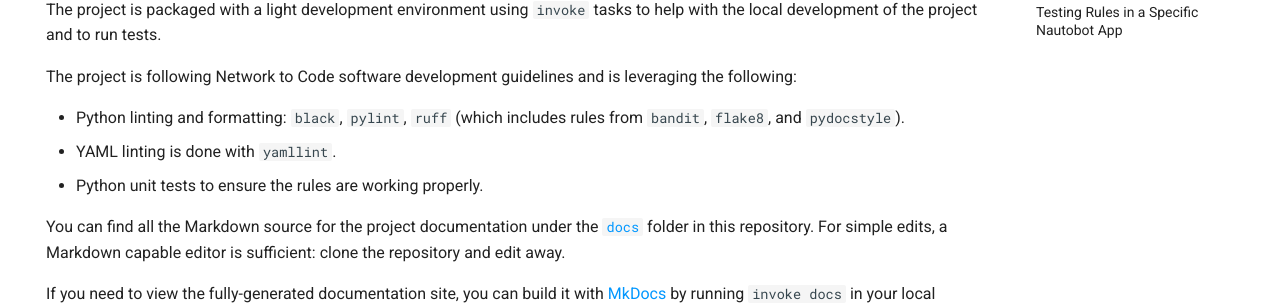
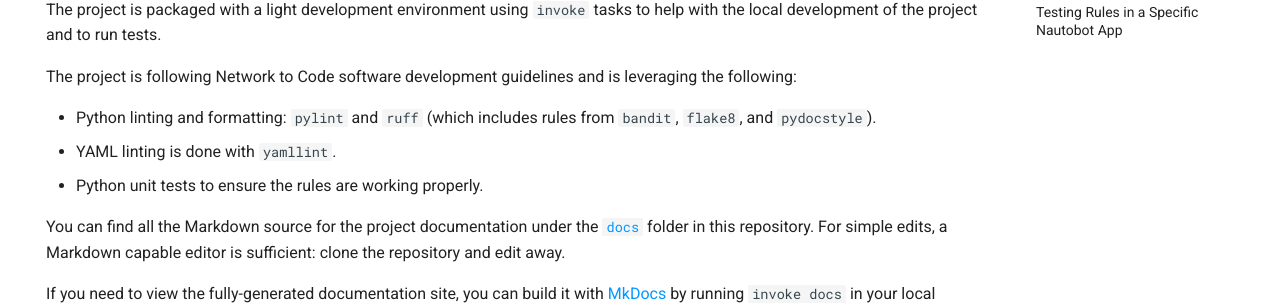
Before and after one commit to nautobot/pylint-nautobot, an MkDocs documentation site: the page built from docs/development.md, in a window 1280 px wide and 900 px high. Shown: the part 298-603 px from the top of the window. Built offline with MkDocs 1.6.1 and Material for MkDocs 9.7.7, drawn with Linux system fonts in a browser that asks for light colours; comment, search, counter and statistics services are not loaded.

Commit message:
Update docs/development.md
Co-authored-by: Gary Snider <75227981+gsnider2195@users.noreply.github.com>

```diff
--- a/docs/development.md
+++ b/docs/development.md
@@ -10,7 +10,7 @@ The project is packaged with a light development environment using `invoke` task
 
 The project is following Network to Code software development guidelines and is leveraging the following:
 
-- Python linting and formatting: `black`, `pylint`, `ruff` (which includes rules from `bandit`, `flake8`, and `pydocstyle`).
+- Python linting and formatting: `pylint` and `ruff` (which includes rules from `bandit`, `flake8`, and `pydocstyle`).
 - YAML linting is done with `yamllint`.
 - Python unit tests to ensure the rules are working properly.
 
```
